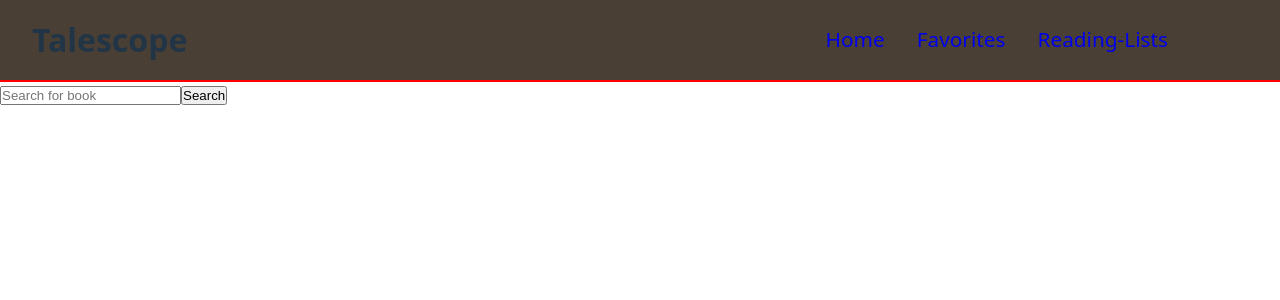
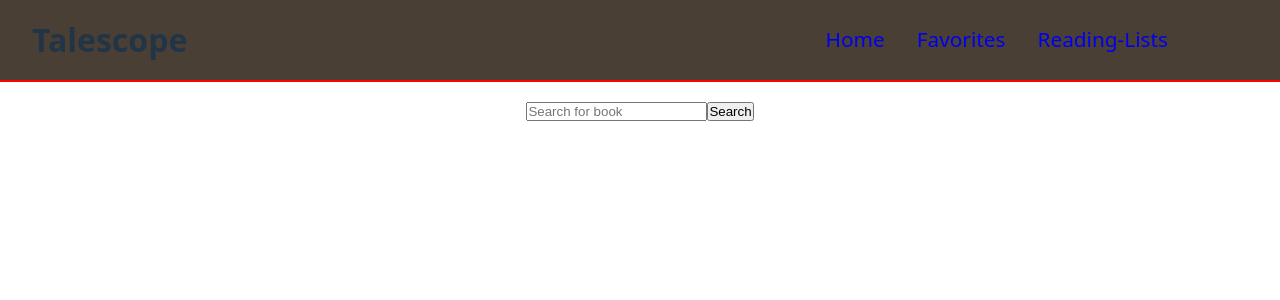
Before and after one commit to HanninenF/talescope-react-capstone-project, a React (Vite) app: page / in a window 1280 px wide. Shown: the top 300 px of the page. Built offline with nearby package versions, Linux system fonts and the light colour scheme.

Commit message:
í¿¢ feat: implement PageWrapper for consistent page layout

```diff
--- /dev/null
+++ b/src/components/PageWrapper/PageWrapper.scss
@@ -0,0 +1,7 @@
+@use "../../styles/variables" as var;
+
+.pageWrapper {
+  margin-top: var.$spacingMd;
+  display: flex;
+  justify-content: space-around;
+}
--- /dev/null
+++ b/src/components/PageWrapper/PageWrapper.tsx
@@ -0,0 +1,8 @@
+import "./PageWrapper.scss";
+type Props = {
+  children: React.ReactNode;
+};
+
+export default function PageWrapper({ children }: Props) {
+  return <section className="pageWrapper">{children}</section>;
+}
--- a/src/routes/BookDetails.tsx
+++ b/src/routes/BookDetails.tsx
@@ -1,3 +1,9 @@
+import PageWrapper from "../components/PageWrapper/PageWrapper";
+
 export default function BookDetails() {
-  return <h1>BookDetails</h1>;
+  return (
+    <PageWrapper>
+      <h1>BookDetails</h1>
+    </PageWrapper>
+  );
 }
--- a/src/routes/Favorites.tsx
+++ b/src/routes/Favorites.tsx
@@ -1,3 +1,9 @@
+import PageWrapper from "../components/PageWrapper/PageWrapper";
+
 export default function Favorites() {
-  return <h1>Favorites</h1>;
+  return (
+    <PageWrapper>
+      <h1>Favorites</h1>
+    </PageWrapper>
+  );
 }
--- a/src/routes/Home.tsx
+++ b/src/routes/Home.tsx
@@ -1,5 +1,10 @@
+import PageWrapper from "../components/PageWrapper/PageWrapper";
 import SearchBar from "../components/SearchBar/SearchBar";
 
 export default function Home() {
-  return <SearchBar />;
+  return (
+    <PageWrapper>
+      <SearchBar />
+    </PageWrapper>
+  );
 }
--- a/src/routes/ReadingLists.tsx
+++ b/src/routes/ReadingLists.tsx
@@ -1,3 +1,9 @@
+import PageWrapper from "../components/PageWrapper/PageWrapper";
+
 export default function ReadingLists() {
-  return <h1>ReadingLists</h1>;
+  return (
+    <PageWrapper>
+      <h1>ReadingLists</h1>
+    </PageWrapper>
+  );
 }
--- a/src/routes/Results.tsx
+++ b/src/routes/Results.tsx
@@ -1,3 +1,9 @@
+import PageWrapper from "../components/PageWrapper/PageWrapper";
+
 export default function Results() {
-  return <h1>Results</h1>;
+  return (
+    <PageWrapper>
+      <h1>Results</h1>
+    </PageWrapper>
+  );
 }
```
